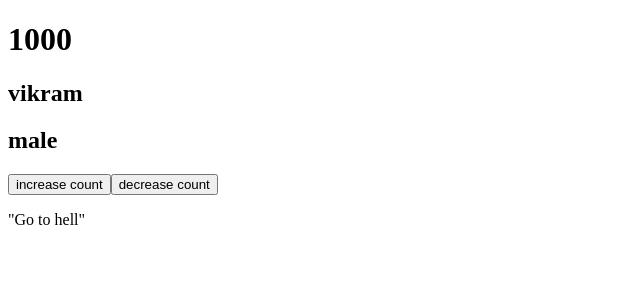
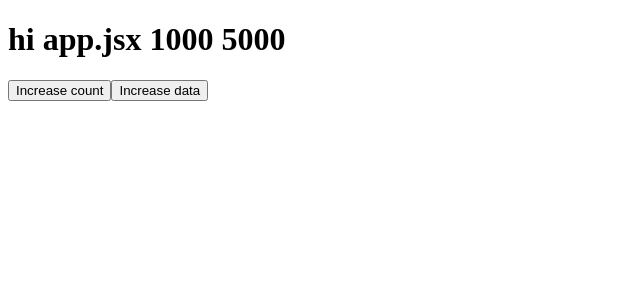
Before and after one commit to amananurag20/react-demo, a React (Vite) app: page / in a window 1280 px wide. Shown: the top 300 px of the page, without its empty margins (0-640 px from the left). Built offline with nearby package versions, Linux system fonts and the light colour scheme.

Commit message:
useEffect

```diff
--- a/src/App.jsx
+++ b/src/App.jsx
@@ -1,51 +1,22 @@
-import { useState } from "react";
+import React, { useEffect, useState } from "react";
 
 const App = () => {
-  let [count, setCount] = useState({
-    data: 1000,
-    name: "vikram",
-    status: "single",
-    gender: "male",
-  });
+  const [count, setCount] = useState(1000);
+  const [data, setdata] = useState(5000);
+  console.log("hi");
 
-  console.log("hiiii");
-
-  const handleClick = (result) => {
-    if (result == "increase") {
-      // count.data = count.data + 1000; ye galat hai
-      const newCount = { ...count, data: count.data + 1000 };
-
-      setCount(newCount);
-      console.log(count);
-    } else {
-      count.data = count.data - 1000;
-      setCount(count);
-    }
-  };
-
+  useEffect(() => {
+    console.log("use effect");
+  }, [count, data]);
   return (
-    <div>
-      <h1>{count.data}</h1>
-      <h2>{count.name}</h2>
-      <h2>{count.gender}</h2>
-
-      <button
-        onClick={() => {
-          handleClick("increase");
-        }}
-      >
-        increase count
-      </button>
-      <button
-        onClick={() => {
-          handleClick("decrease");
-        }}
-      >
-        decrease count
-      </button>
-
-      {count > 5000 ? <h1> "hello dear how are you"</h1> : <p>"Go to hell"</p>}
-    </div>
+    <>
+      <h1>
+        hi app.jsx {count} {data}
+      </h1>
+      {console.log("after return")}
+      <button onClick={() => setCount(count + 1000)}>Increase count</button>
+      <button onClick={() => setdata(data + 1000)}>Increase data</button>
+    </>
   );
 };
 
```
